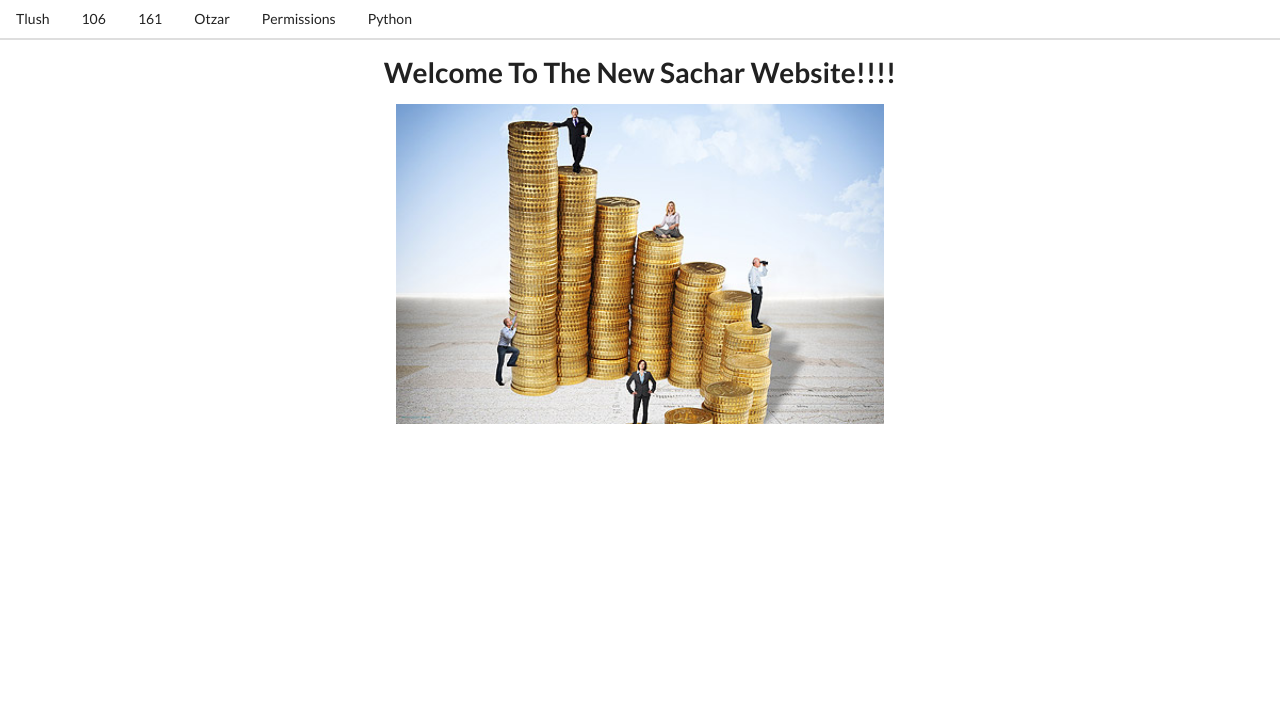
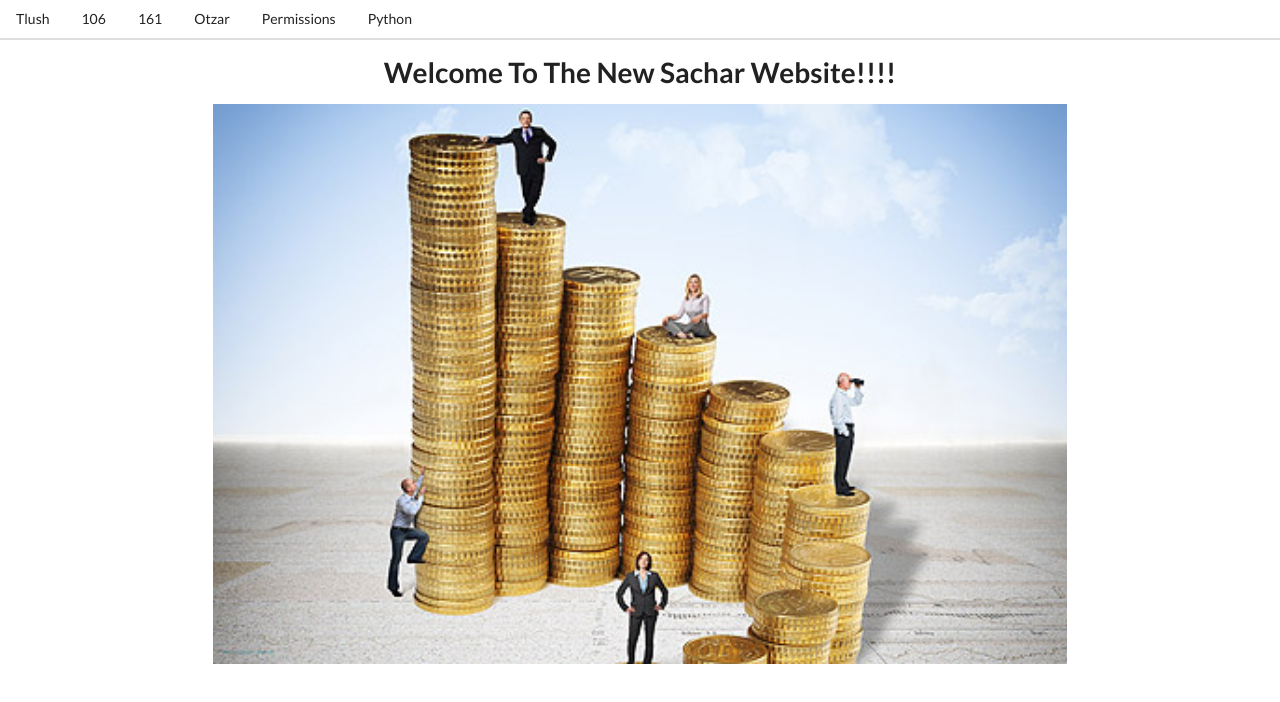
Before and after one commit to Shama95/GenTlushim, a React (Create React App) app: page / in a window 1280 px wide. Shown: the top 702 px of the page. Built offline with nearby package versions, Linux system fonts and the light colour scheme.

Commit message:
adding comments in all of my components

```diff
--- a/src/Components/App.js
+++ b/src/Components/App.js
@@ -11,7 +11,7 @@ import Otzar from "./Otzar";
 import Loading from "./Loading";
 
 const App = () => {
-  return (
+  return (//in the app component we use the route component to chose the component being used according to the path.
     <div>
       <Header />
       <Route path="/">
--- a/src/Components/Header.js
+++ b/src/Components/Header.js
@@ -2,7 +2,7 @@ import React from 'react';
 import Link from './Link'
 
 const Header =()=>{
-    return (
+    return (//this component changes each url according to what the user presses in the header.
         <div className="ui secondary pointing menu">
 
             <Link href="/Tlush" className="item">
--- a/src/Components/Loading.js
+++ b/src/Components/Loading.js
@@ -3,7 +3,7 @@ import Logo from "../images/sachar.jpg";
 import '../css/app.css';
 
 const Loading=()=>{
-    return (
+    return (//this component is the main page component, it uses the css file to center the message and the image.
         <div className="App">
             <h1 style={{  padding:'0px'}}>
                 Welcome To The New Sachar Website!!!!
@@ -14,5 +14,3 @@ const Loading=()=>{
     );
 }
 export default Loading;
-
-// <div style={{ marginTop:'0px',backgroundImage: `url(${Logo})`, padding:'32px', width:'100%', height: '100%'}} />
--- a/src/css/app.css
+++ b/src/css/app.css
@@ -1,7 +1,6 @@
 .App {
-    text-align: center;
+    text-align: center;/*aligning of the text in the center*/
   }
   .App-logo {
-    height: 40vmin;
-    pointer-events: none;
+    height: 70vmin;/*decides the size of the image*/
   }
```
